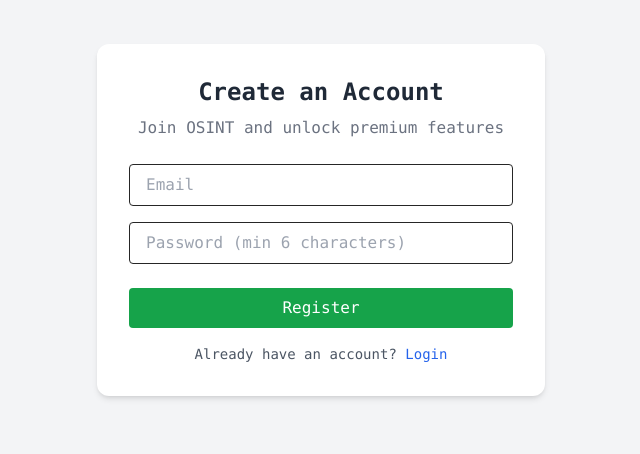
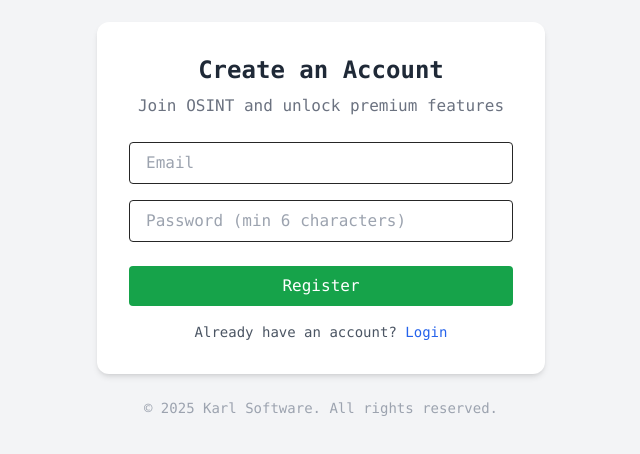
Before and after one commit to KarlSeyram/osint-toolbox, a Next.js app: page /register in a window 1280 px wide. Shown: the part 180-634 px from the top of the page, without its empty margins (319-959 px from the left). Built offline with nearby package versions, Linux system fonts and the light colour scheme; no server answers.

Commit message:
Update register.tsx

```diff
--- a/src/pages/register.tsx
+++ b/src/pages/register.tsx
@@ -1,7 +1,6 @@
 import { useState } from "react";
 import { useRouter } from "next/router";
 import { supabase } from "@/lib/supabaseClient";
-
 
 export default function RegisterPage() {
   const [email, setEmail] = useState("");
@@ -23,7 +22,7 @@ export default function RegisterPage() {
   };
 
   return (
-    <div className="min-h-screen flex items-center justify-center bg-gray-100 px-4">
+    <div className="min-h-screen flex flex-col justify-center items-center bg-gray-100 px-4">
       <div className="bg-white p-8 rounded-xl shadow-md max-w-md w-full text-center">
         <h1 className="text-2xl font-bold mb-2 text-gray-800">Create an Account</h1>
         <p className="text-gray-500 mb-6">Join OSINT and unlock premium features</p>
@@ -58,6 +57,11 @@ export default function RegisterPage() {
           </a>
         </p>
       </div>
+
+      {/* ✅ Footer */}
+      <p className="mt-6 text-sm text-gray-400 text-center">
+        © 2025 Karl Software. All rights reserved.
+      </p>
     </div>
   );
 }
```
